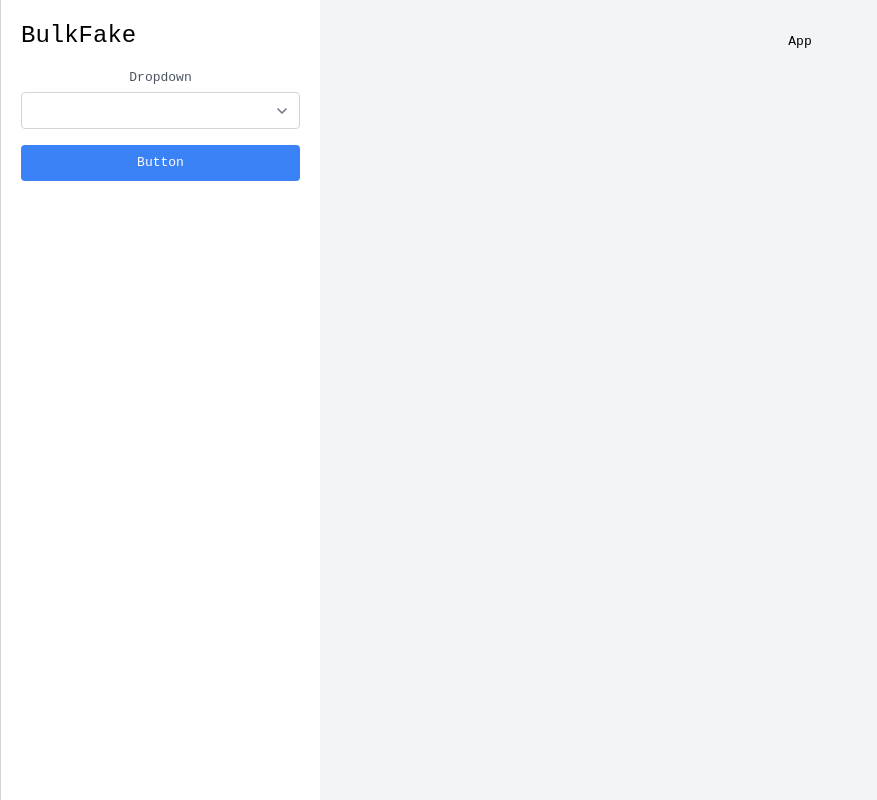
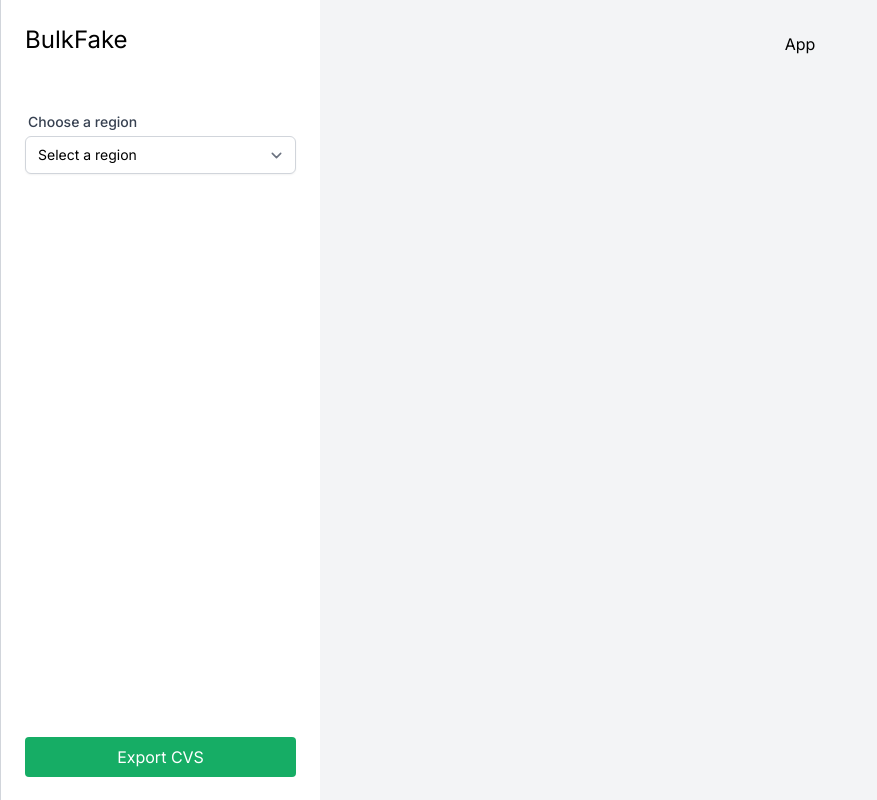
Before and after one commit to MrJeyhun/bulkfake, a React (Vite) app: page / in a window 1280 px wide. Shown: the whole page, without its empty margins (0-877 px from the left). Built offline with nearby package versions, Linux system fonts and the light colour scheme.

Commit message:
added inter font

```diff
--- a/index.html
+++ b/index.html
@@ -3,6 +3,12 @@
   <head>
     <meta charset="UTF-8" />
     <link rel="icon" type="image/svg+xml" href="/public/vite.svg" />
+    <link rel="preconnect" href="https://fonts.googleapis.com" />
+    <link rel="preconnect" href="https://fonts.gstatic.com" crossorigin />
+    <link
+      href="https://fonts.googleapis.com/css2?family=Inter:wght@400;500;600&display=swap"
+      rel="stylesheet"
+    />
     <meta name="viewport" content="width=device-width, initial-scale=1.0" />
     <title>BulkFake</title>
   </head>
--- a/src/components/Sidebar.tsx
+++ b/src/components/Sidebar.tsx
@@ -1,24 +1,36 @@
 const Sidebar = () => {
   return (
-    <div className="h-full bg-white w-1/4 p-5 border-l border-gray-300">
+    <div className="h-full bg-white w-1/4 p-6 border-l border-gray-300">
       <div className="flex mb-4 text-2xl">BulkFake</div>
-      <div className="mb-4">
+      <div className="mb-4 pt-10 h-2/3">
+        <div className="flex pl-[3px]">
           <label
-          htmlFor="dropdown"
-          className="block mb-1 font-medium text-gray-600"
+            className="block text-sm font-medium text-gray-700"
+            htmlFor="region"
           >
-          Dropdown
+            Choose a region
           </label>
+        </div>
+        <div className="mt-1">
           <select
-          id="dropdown"
-          className="w-full p-2 border border-gray-300 rounded focus:outline-none focus:border-blue-500"
+            id="region"
+            name="region"
+            className="mt-1 block w-full py-2 px-3 border border-gray-300 bg-white rounded-md shadow-sm focus:outline-none focus:ring-indigo-500 focus:border-indigo-500 sm:text-sm"
+            value=""
           >
-          {/* Add dropdown options here */}
+            <option value="">Select a region</option>
+            <option value="north">North</option>
+            <option value="south">South</option>
+            <option value="east">East</option>
+            <option value="west">West</option>
           </select>
         </div>
-      <button className="w-full bg-blue-500 text-white py-2 px-4 rounded hover:bg-blue-600 focus:outline-none focus:ring focus:ring-blue-300">
-        Button
+      </div>
+      <div className="flex items-end h-1/4">
+        <button className="w-full bg-[#16ad65] text-white py-2 px-4 rounded hover:bg-green-600 focus:outline-none focus:ring focus:ring-blue-300">
+          Export CVS
         </button>
+      </div>
     </div>
   );
 };
--- a/src/index.css
+++ b/src/index.css
@@ -5,7 +5,7 @@
 /* :root , #root, body styles */
 
 #root {
-  font-family: monospace;
+  font-family: 'Inter', sans-serif;
   font-synthesis: none;
   text-rendering: optimizeLegibility;
   -webkit-font-smoothing: antialiased;
```
Lines whose indentation alone changed are shown as unchanged.
